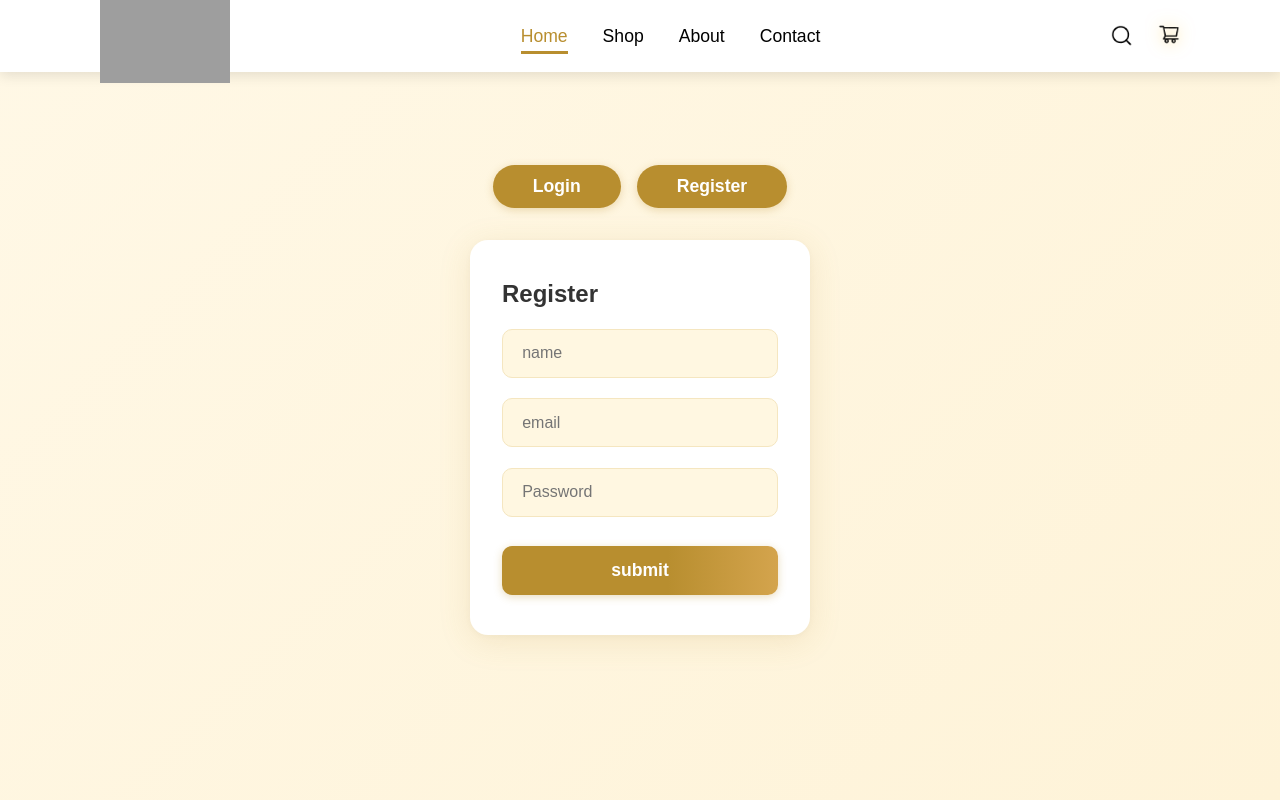
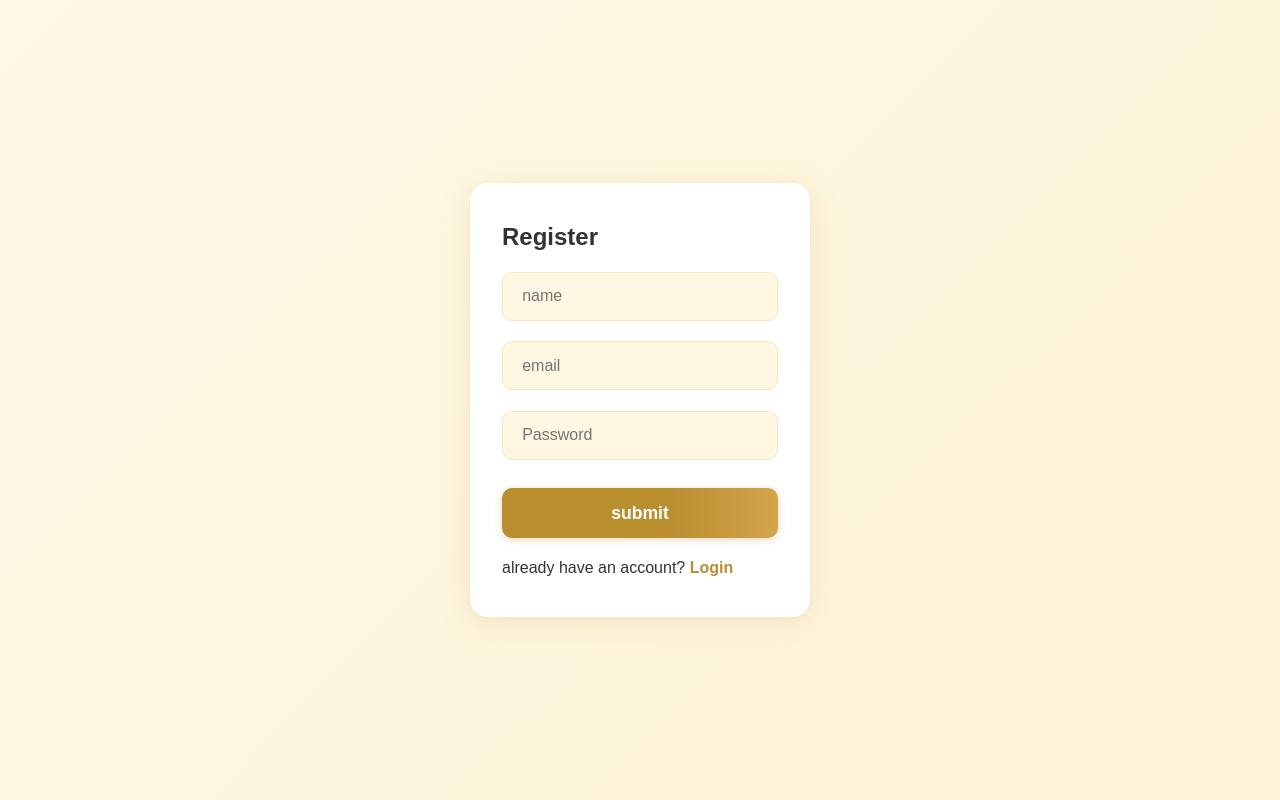
Before and after one commit to YaseenDevFS/furniro-frontend, a React (Vite) app: page / in a window 1280 px wide. Shown: the top 800 px of the page. Built offline with nearby package versions, Linux system fonts and the light colour scheme; grey boxes are pictures that could not be loaded.

Commit message:
شرح التعديلات اللي عملتها

```diff
--- a/src/App.jsx
+++ b/src/App.jsx
@@ -1,5 +1,5 @@
 import React, { useState, useEffect } from "react";
-import { Routes, Route } from "react-router-dom";
+import { Routes, Route, useLocation } from "react-router-dom";
 import { ToastContainer } from "react-toastify";
 
 import Navbar from "./components/NavBar/Navbar";
@@ -17,22 +17,25 @@ import LoadingScreen from "./components/LoadingScreen/LoadingScreen";
 
 const App = () => {
   const [loading, setLoading] = useState(true);
+  const location = useLocation(); // 👈 علشان نعرف الصفحة الحالية
 
   useEffect(() => {
-    // هنا نخلي الـ Loader يختفي بعد ما الـ React يركب (mount)
     const timer = setTimeout(() => {
       setLoading(false);
-    }, 1500); // 1.5 ثانية (ممكن تزود لو عايز)
+    }, 1500);
 
     return () => clearTimeout(timer);
   }, []);
+
+  // 👇 الشرط: لو احنا في صفحة Register (اللي مسارها "/") مش هنظهر الـ Navbar & Footer
+  const hideLayout = location.pathname === "/";
 
   return (
     <div>
       <LoadingScreen loading={loading} />
 
       <div style={{ display: loading ? "none" : "block" }}>
-        <Navbar />
+        {!hideLayout && <Navbar />}
         <Routes>
           <Route path="/" element={<Register />} />
           <Route path="/Home" element={<Home />} />
@@ -44,7 +47,7 @@ const App = () => {
           <Route path="/success" element={<Success />} />
           <Route path="/cancel" element={<Cancel />} />
         </Routes>
-        <Footer />
+        {!hideLayout && <Footer />}
         <ToastContainer />
       </div>
     </div>
--- a/src/index.css
+++ b/src/index.css
@@ -43,3 +43,8 @@ body {
   0% { transform: rotate(0deg); }
   100% { transform: rotate(360deg); }
 }
+span {
+  color: #B88E2F;
+  font-weight: 600;
+  cursor: pointer;
+}
--- a/src/pages/Register/Register.jsx
+++ b/src/pages/Register/Register.jsx
@@ -39,10 +39,6 @@ const Register = () => {
   }
   return (
     <div className="register">
-     <div className="choose">
-        <button onClick={() => {setIsLogin(true)}}>Login</button>
-        <button onClick={() => {setIsLogin(false)}}>Register</button>
-      </div>
       <form onSubmit={handleSubmit}>
         {isLogin ? (
           <>
@@ -50,6 +46,7 @@ const Register = () => {
             <input type="email" placeholder='email' onChange={(e) => setEmail(e.target.value)} value={email} />
             <input type="password" placeholder='Password' onChange={(e) => setPassword(e.target.value)} value={password} />
             <input type="submit" value="submit" />
+            <p>Don't have an account? <span onClick={toggle}>Register</span></p>
           </>
         ) : (
           <>
@@ -58,6 +55,7 @@ const Register = () => {
             <input type="email" placeholder='email' onChange={(e) => setEmail(e.target.value)} value={email} />
             <input type="password" placeholder='Password' onChange={(e) => setPassword(e.target.value)} value={password} />
             <input type="submit" value="submit" />
+            <p>already have an account? <span onClick={toggle}>Login</span></p>
           </>
 
         )
```
